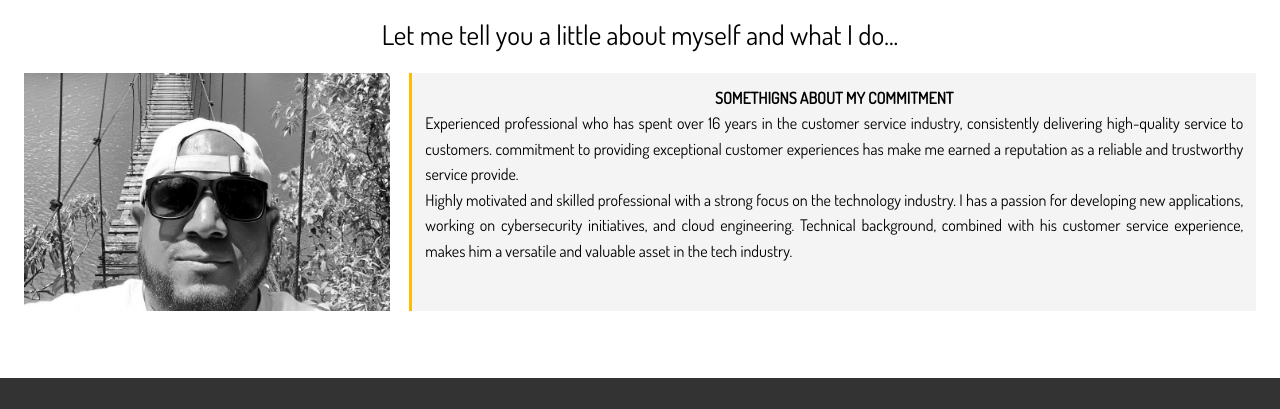
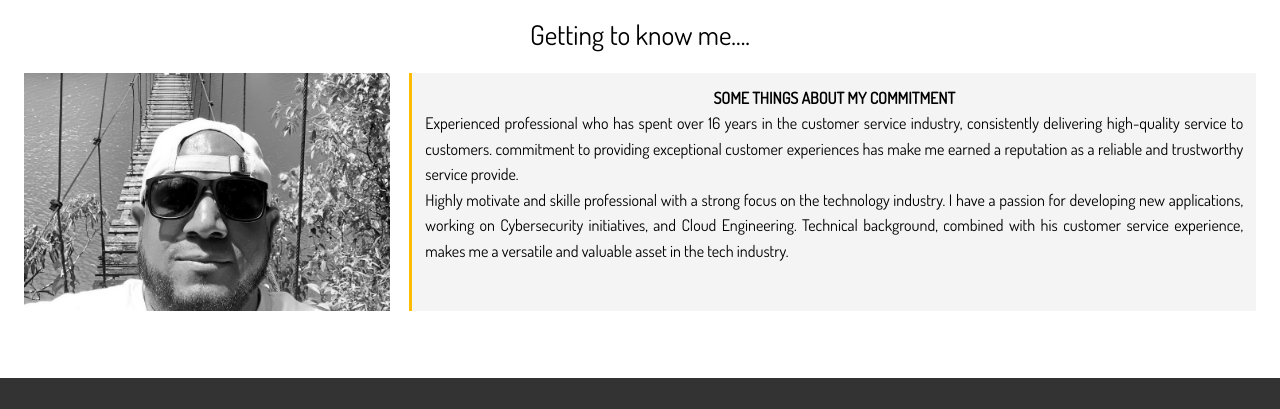
Before and after one commit to franklinholguin/portfolio_web, a website: page dist/about.html in a window 1280 px wide. Shown: the part 203-612 px from the top of the page. Drawn offline with Linux system fonts and the light colour scheme.

Commit message:
Some changes

```diff
--- a/dist/about.html
+++ b/dist/about.html
@@ -41,25 +41,23 @@
       <div class="container">
         <h2 class="section-title">About Me</h2>
         <div class="bottom-line"></div>
-        <p class="lead">
-          Let me tell you a little about myself and what I do...
-        </p>
+        <p class="lead">Getting to know me....</p>
         <div class="about-info">
           <img src="img/about.jpg" alt="" class="bio-image" />
           <div class="bio bg-light">
-            <h4>somethigns about my commitment</h4>
+            <h4>some things about my commitment</h4>
             <p>
               Experienced professional who has spent over 16 years in the
               customer service industry, consistently delivering high-quality
               service to customers. commitment to providing exceptional customer
               experiences has make me earned a reputation as a reliable and
               trustworthy service provide. <br />
-              Highly motivated and skilled professional with a strong focus on
-              the technology industry. I has a passion for developing new
-              applications, working on cybersecurity initiatives, and cloud
-              engineering. Technical background, combined with his customer
-              service experience, makes him a versatile and valuable asset in
-              the tech industry.
+              Highly motivate and skille professional with a strong focus on the
+              technology industry. I have a passion for developing new
+              applications, working on Cybersecurity initiatives, and Cloud
+              Engineering. Technical background, combined with his customer
+              service experience, makes me a versatile and valuable asset in the
+              tech industry.
             </p>
           </div>
           <!-- Award Section -->
```
